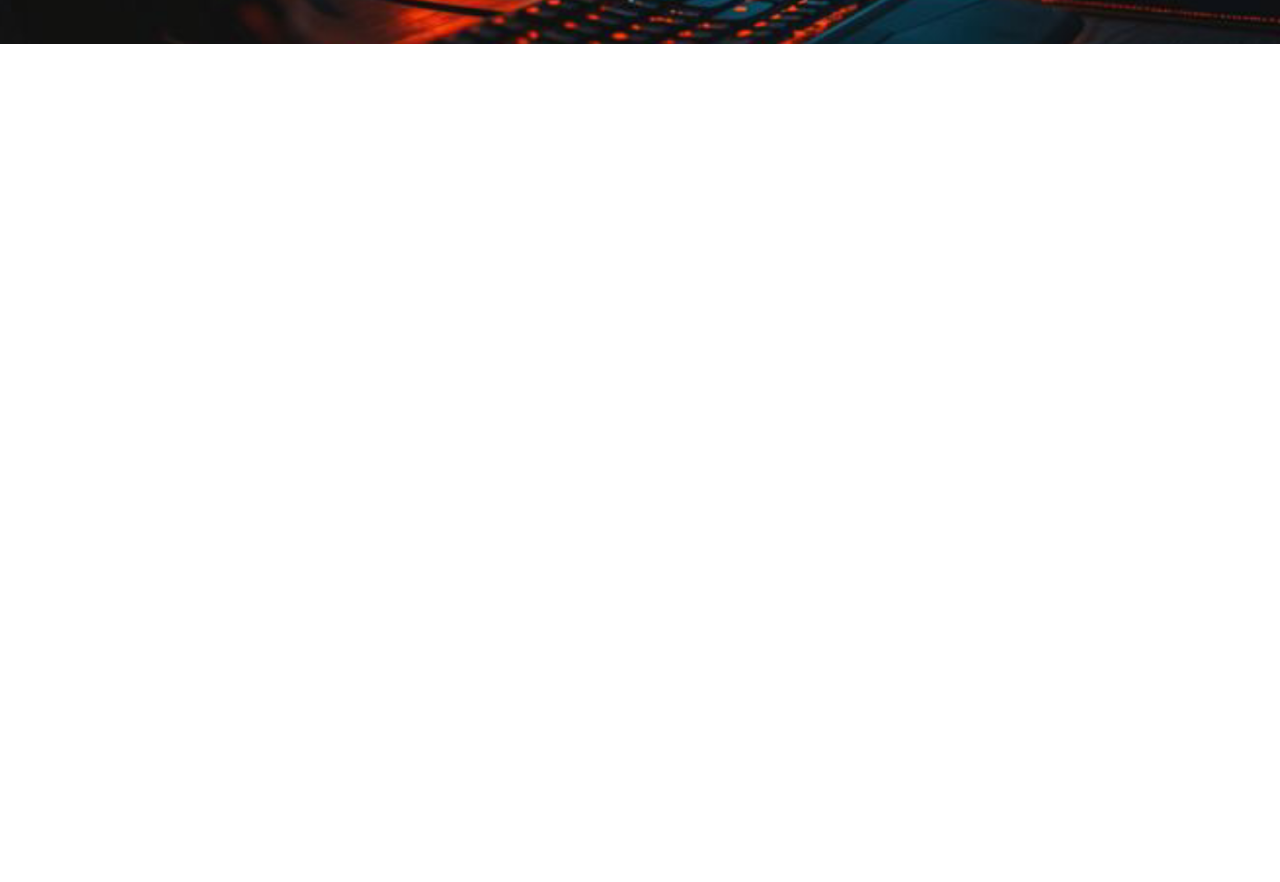
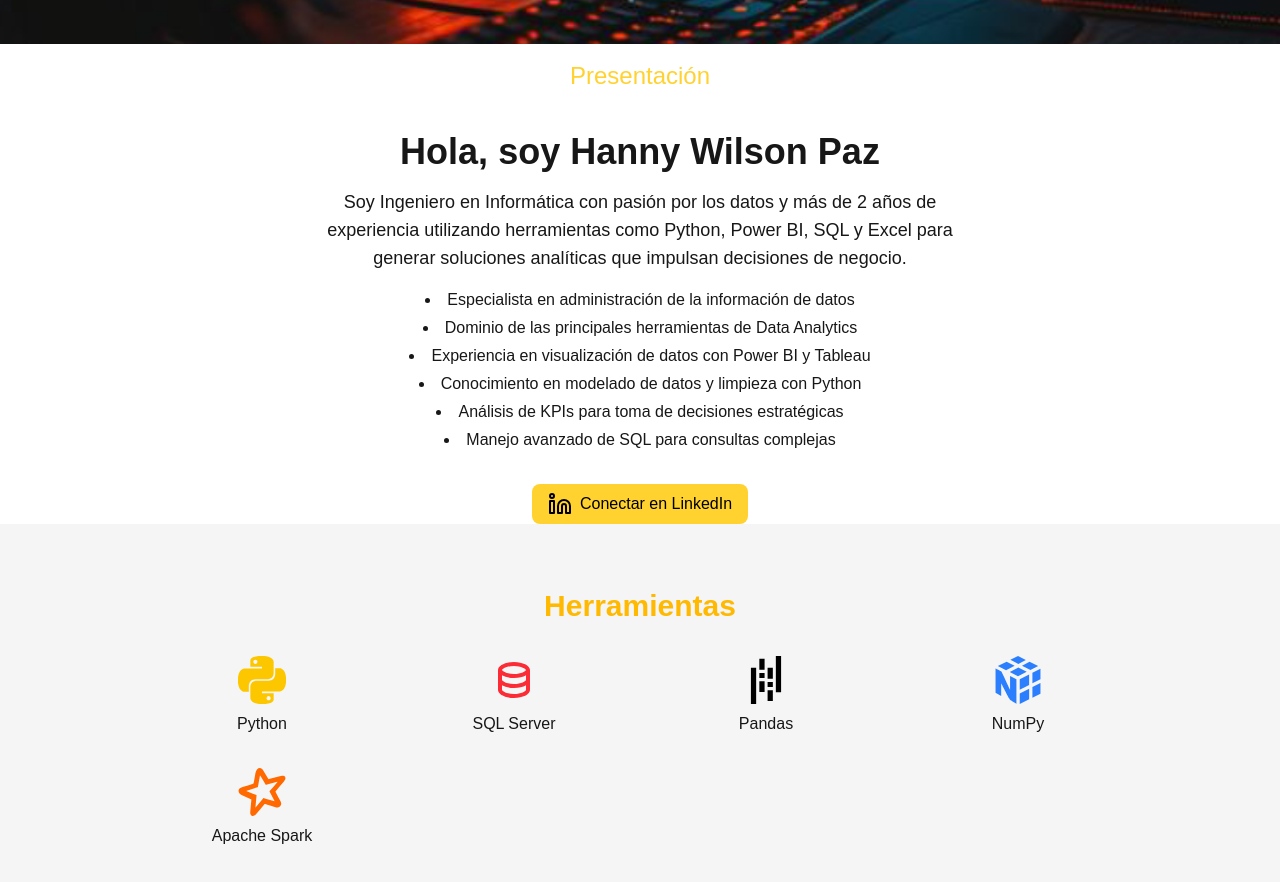
Before and after one commit to WilHazz/portafolio-Alaista-datos, a Next.js app: page / in a window 1280 px wide. Shown: the part 420-1302 px from the top of the page. Before the commit the page ends 800 px from the top, so only its background shows below. Built offline with nearby package versions, Linux system fonts and the light colour scheme.

Commit message:
agregando componente de Herramientas

```diff
--- a/package.json
+++ b/package.json
@@ -12,7 +12,8 @@
     "lucide-react": "^0.523.0",
     "next": "15.3.4",
     "react": "^19.0.0",
-    "react-dom": "^19.0.0"
+    "react-dom": "^19.0.0",
+    "react-icons": "^5.5.0"
   },
   "devDependencies": {
     "@eslint/eslintrc": "^3",
--- a/src/app/page.tsx
+++ b/src/app/page.tsx
@@ -1,11 +1,15 @@
 import Navbar from "@/components/Navbar";
 import Banner from "@/components/Banner";
+import Presentacion from "@/components/Presentacion";
+import Herramientas from "@/components/Herramientas";
 
 export default function Home() {
   return (
     <main className="">
       <Navbar />
       <Banner />
+      <Presentacion />
+      <Herramientas />
     </main>
 
   );
--- /dev/null
+++ b/src/components/Herramientas.tsx
@@ -0,0 +1,60 @@
+import {
+  SiPython,
+  SiPandas,
+  SiNumpy,
+  SiApachespark,
+} from "react-icons/si"
+
+import { BiBarChart, BiData } from "react-icons/bi"
+// import { TbBrandPowerbi } from "react-icons/tb"
+
+function Herramientas() {
+  return (
+    <section id="herramientas" className="py-16 bg-neutral-100 dark:bg-neutral-900 text-center">
+        <h2 className="text-3xl font-bold text-amber-400 mb-8">Herramientas</h2>
+
+        <div className="grid grid-cols-2 sm:grid-cols-3 md:grid-cols-4 gap-8 px-6 max-w-5xl mx-auto">
+            <div className="flex flex-col items-center">
+                <SiPython className="text-5xl text-yellow-400" />
+                <span className="mt-2">Python</span>
+            </div>
+
+            {/* <div className="flex flex-col items-center">
+                <SiPowerbi className="text-5xl text-yellow-600" />
+                <span className="mt-2">Power BI</span>
+            </div> */}
+
+            <div className="flex flex-col items-center">
+                <BiData className="text-5xl text-red-500" />
+                <span className="mt-2">SQL Server</span>
+            </div>
+            {/* <div className="flex flex-col items-center">
+                <SiMicrosoftexcel className="text-5xl text-green-500" />
+                <span className="mt-2">Excel</span>
+            </div> */}
+
+            <div className="flex flex-col items-center">
+                <SiPandas className="text-5xl text-black dark:text-white" />
+                <span className="mt-2">Pandas</span>
+            </div>
+
+            <div className="flex flex-col items-center">
+                <SiNumpy className="text-5xl text-blue-500" />
+                <span className="mt-2">NumPy</span>
+            </div>
+
+            {/* <div className="flex flex-col items-center">
+                <SiSeaborn className="text-5xl text-cyan-500" />
+                <span className="mt-2">Seaborn</span>
+            </div> */}
+
+            <div className="flex flex-col items-center">
+                <SiApachespark className="text-5xl text-orange-500" />
+                <span className="mt-2">Apache Spark</span>
+            </div>
+        </div>
+    </section>
+  )
+}
+
+export default Herramientas
--- a/src/components/Presentacion.tsx
+++ b/src/components/Presentacion.tsx
@@ -3,8 +3,34 @@ import Link from "next/link"
 
 function Presentacion() {
   return (
-    <section id="presentacion" className="">
+    <section id="presentacion" className="min-h-[30vh] flex flex-col items-center justify-center px-6">
+        <h1 className="text-2xl text-amber-300 mb-6 py-4">Presentación</h1>
+        <div className="text-center space-y-4 max-w-2xl">
+            <h2 className="text-3xl md:text-4xl font-bold">Hola, soy Hanny Wilson Paz</h2>
+            <p className="text-lg">
+                 Soy Ingeniero en Informática con pasión por los datos y más de 2 años de experiencia
+                  utilizando herramientas como Python, Power BI, SQL y Excel para generar soluciones
+                   analíticas que impulsan decisiones de negocio.
+            </p>
+            {/* Lista de habilidades */}
 
+            <ul className="list-disc list-inside text-base space-y-1">
+                <li> Especialista en administración de la información de datos</li>
+                <li> Dominio de las principales herramientas de Data Analytics</li>
+                <li> Experiencia en visualización de datos con Power BI y Tableau</li>
+                <li> Conocimiento en modelado de datos y limpieza con Python</li>
+                <li>Análisis de KPIs para toma de decisiones estratégicas</li>
+                <li>Manejo avanzado de SQL para consultas complejas</li>
+            </ul>
+
+            {/* LinkeInd */}
+            <div className="pt-4">
+                <Link href={"https://www.linkedin.com/in/hanny-lopez-wilh4z2-d3v/"} className="inline-flex items-center gap-2 bg-amber-300 text-black px-4 py-2 rounded-lg hover:bg-amber-400 transition">
+                    <Linkedin className=""/>
+                    Conectar en LinkedIn
+                </Link>
+            </div>
+        </div>
     </section>
   )
 }
```
Also changed, not shown: 1 other file (tests, documents, lock files or other folders).
